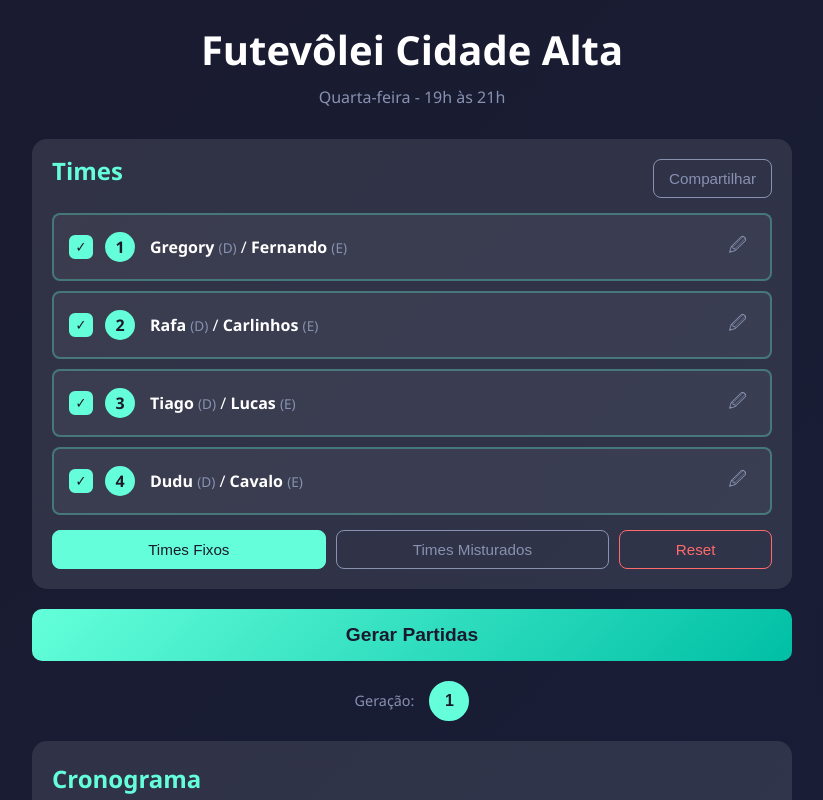
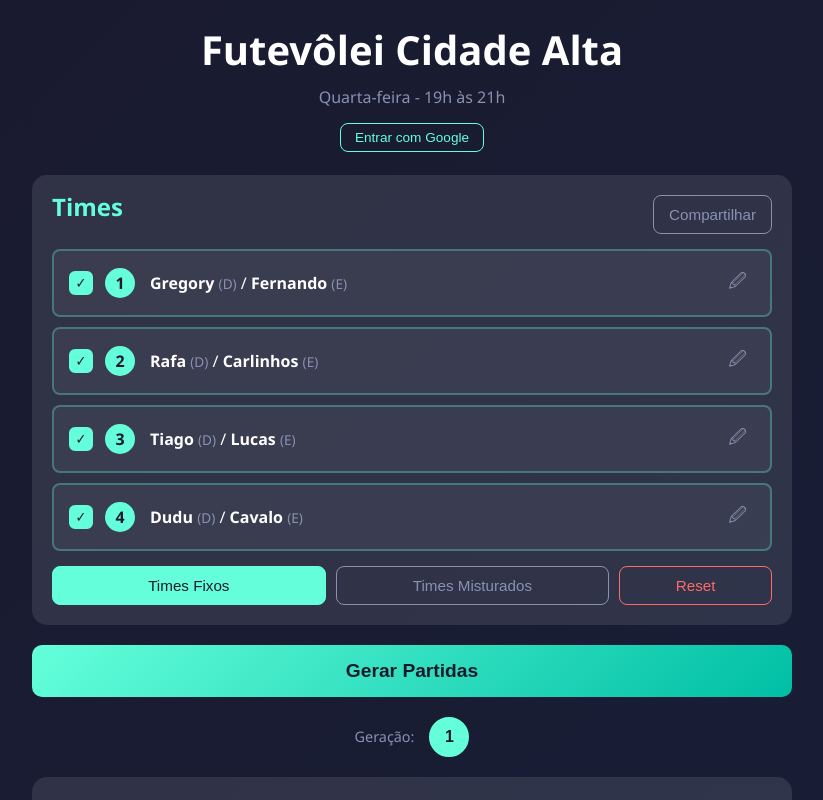
Before and after one commit to RafilxTenfen/ftv, a React (Vite) app: page / in a window 1280 px wide. Shown: the top 800 px of the page, without its empty margins (228-1051 px from the left). Built offline with nearby package versions, Linux system fonts and the light colour scheme; no server answers.

Commit message:
chore: add firestore

```diff
--- a/package.json
+++ b/package.json
@@ -10,6 +10,7 @@
     "preview": "vite preview"
   },
   "dependencies": {
+    "firebase": "^12.8.0",
     "react": "^19.2.0",
     "react-dom": "^19.2.0"
   },
--- a/src/App.css
+++ b/src/App.css
@@ -26,7 +26,52 @@ h1 {
 .subtitle {
   text-align: center;
   color: #8892b0;
-  margin-bottom: 30px;
+  margin-bottom: 10px;
+}
+
+.auth-bar {
+  display: flex;
+  align-items: center;
+  justify-content: center;
+  gap: 10px;
+  margin-bottom: 20px;
+  min-height: 36px;
+}
+
+.auth-avatar {
+  width: 32px;
+  height: 32px;
+  border-radius: 50%;
+}
+
+.auth-name {
+  color: #ccd6f6;
+  font-size: 0.9em;
+}
+
+.btn-auth {
+  padding: 6px 14px;
+  background: transparent;
+  color: #8892b0;
+  border: 1px solid #8892b0;
+  border-radius: 8px;
+  cursor: pointer;
+  font-size: 0.85em;
+  transition: all 0.2s;
+}
+
+.btn-auth:hover {
+  color: #64ffda;
+  border-color: #64ffda;
+}
+
+.btn-login {
+  color: #64ffda;
+  border-color: #64ffda;
+}
+
+.btn-login:hover {
+  background: rgba(100, 255, 218, 0.15);
 }
 
 .section-header {
--- a/src/App.jsx
+++ b/src/App.jsx
@@ -8,25 +8,10 @@ import {
   gerarPartidas,
   calcularHorario
 } from './utils'
+import { useAuth } from './useAuth'
+import { useJogadores } from './useJogadores'
 
 const MAX_HISTORICO = 5
-const STORAGE_KEY = 'ftv-jogadores'
-
-function carregarJogadores() {
-  const salvo = localStorage.getItem(STORAGE_KEY)
-  if (salvo) {
-    try {
-      return JSON.parse(salvo)
-    } catch {
-      return null
-    }
-  }
-  return null
-}
-
-function salvarJogadores(jogadores) {
-  localStorage.setItem(STORAGE_KEY, JSON.stringify(jogadores))
-}
 
 function criarTimesDeJogadores(jogadores) {
   return {
@@ -37,12 +22,12 @@ function criarTimesDeJogadores(jogadores) {
   }
 }
 
-function codificarParaURL(dados) {
+export function codificarParaURL(dados) {
   const json = JSON.stringify(dados)
   return btoa(encodeURIComponent(json))
 }
 
-function decodificarDaURL(codigo) {
+export function decodificarDaURL(codigo) {
   try {
     const json = decodeURIComponent(atob(codigo))
     return JSON.parse(json)
@@ -61,15 +46,13 @@ function carregarDaURL() {
 }
 
 function App() {
+  const { user, loading: authLoading, login, logout } = useAuth()
   const dadosURL = carregarDaURL()
-  const jogadoresIniciais = dadosURL?.j || carregarJogadores() || {
-    direitos: [...DIREITOS],
-    esquerdos: [...ESQUERDOS]
-  }
+  const { jogadores, salvarJogadores } = useJogadores(user, authLoading, dadosURL)
+  const jogadoresIniciais = dadosURL?.j || jogadores
   const historicoInicial = dadosURL?.h || []
   const indiceInicial = dadosURL?.i ?? 0
   const resultadoInicial = historicoInicial[indiceInicial]
-  const [jogadores, setJogadores] = useState(jogadoresIniciais)
   const [times, setTimes] = useState(resultadoInicial?.times || criarTimesDeJogadores(jogadoresIniciais))
   const [misturado, setMisturado] = useState(resultadoInicial?.misturado ?? false)
   const [historico, setHistorico] = useState(historicoInicial)
@@ -157,7 +140,6 @@ function App() {
       direitos: [...DIREITOS],
       esquerdos: [...ESQUERDOS]
     }
-    setJogadores(jogadoresOriginais)
     salvarJogadores(jogadoresOriginais)
     setTimes(TIMES_FIXOS)
     setMisturado(false)
@@ -209,7 +191,6 @@ function App() {
     novosJogadores.direitos[indice] = editTemp.direito.trim() || jogadores.direitos[indice]
     novosJogadores.esquerdos[indice] = editTemp.esquerdo.trim() || jogadores.esquerdos[indice]
 
-    setJogadores(novosJogadores)
     salvarJogadores(novosJogadores)
 
     const novosTimes = { ...times }
@@ -243,6 +224,18 @@ function App() {
     <div className="container">
       <h1>Futevôlei Cidade Alta</h1>
       <p className="subtitle">Quarta-feira - 19h às 21h</p>
+
+      <div className="auth-bar">
+        {user ? (
+          <>
+            {user.photoURL && <img className="auth-avatar" src={user.photoURL} alt="" referrerPolicy="no-referrer" />}
+            <span className="auth-name">{user.displayName}</span>
+            <button className="btn-auth" onClick={logout}>Sair</button>
+          </>
+        ) : (
+          !authLoading && <button className="btn-auth btn-login" onClick={login}>Entrar com Google</button>
+        )}
+      </div>
 
       <div className="section">
         <div className="section-header">
--- /dev/null
+++ b/src/firebase.js
@@ -0,0 +1,17 @@
+import { initializeApp } from 'firebase/app'
+import { getAuth, GoogleAuthProvider } from 'firebase/auth'
+import { getFirestore } from 'firebase/firestore'
+
+const firebaseConfig = {
+  apiKey: "AIzaSyBX1BgAMaIumkJJUoSywGqY_sOjMjb-wF0",
+  authDomain: "futevolei-cidade-alta.firebaseapp.com",
+  projectId: "futevolei-cidade-alta",
+  storageBucket: "futevolei-cidade-alta.firebasestorage.app",
+  messagingSenderId: "608810413498",
+  appId: "1:608810413498:web:d84c7f0f2eb22456b46a17"
+}
+
+const app = initializeApp(firebaseConfig)
+export const auth = getAuth(app)
+export const googleProvider = new GoogleAuthProvider()
+export const db = getFirestore(app)
--- /dev/null
+++ b/src/useAuth.js
@@ -0,0 +1,21 @@
+import { useState, useEffect } from 'react'
+import { onAuthStateChanged, signInWithPopup, signOut } from 'firebase/auth'
+import { auth, googleProvider } from './firebase'
+
+export function useAuth() {
+  const [user, setUser] = useState(null)
+  const [loading, setLoading] = useState(true)
+
+  useEffect(() => {
+    const unsubscribe = onAuthStateChanged(auth, (firebaseUser) => {
+      setUser(firebaseUser)
+      setLoading(false)
+    })
+    return unsubscribe
+  }, [])
+
+  const login = () => signInWithPopup(auth, googleProvider)
+  const logout = () => signOut(auth)
+
+  return { user, loading, login, logout }
+}
--- /dev/null
+++ b/src/useJogadores.js
@@ -0,0 +1,84 @@
+import { useState, useEffect, useRef } from 'react'
+import { doc, getDoc, setDoc } from 'firebase/firestore'
+import { db } from './firebase'
+import { DIREITOS, ESQUERDOS } from './utils'
+
+const STORAGE_KEY = 'ftv-jogadores'
+
+function carregarDoLocalStorage() {
+  const salvo = localStorage.getItem(STORAGE_KEY)
+  if (salvo) {
+    try {
+      return JSON.parse(salvo)
+    } catch {
+      return null
+    }
+  }
+  return null
+}
+
+function salvarNoLocalStorage(jogadores) {
+  localStorage.setItem(STORAGE_KEY, JSON.stringify(jogadores))
+}
+
+async function carregarDoFirestore(userId) {
+  try {
+    const snap = await getDoc(doc(db, 'jogadores', userId))
+    if (snap.exists()) return snap.data()
+  } catch (err) {
+    console.error('Firestore load error:', err)
+  }
+  return null
+}
+
+async function salvarNoFirestore(userId, jogadores) {
+  try {
+    await setDoc(doc(db, 'jogadores', userId), jogadores)
+  } catch (err) {
+    console.error('Firestore save error:', err)
+  }
+}
+
+export function useJogadores(user, authLoading, dadosURL) {
+  const jogadoresDefault = { direitos: [...DIREITOS], esquerdos: [...ESQUERDOS] }
+  const localData = carregarDoLocalStorage()
+  const initial = dadosURL?.j || localData || jogadoresDefault
+
+  const [jogadores, setJogadores] = useState(initial)
+  const firestoreLoaded = useRef(false)
+
+  useEffect(() => {
+    if (authLoading || !user || firestoreLoaded.current) return
+    if (dadosURL?.j) {
+      firestoreLoaded.current = true
+      return
+    }
+
+    let cancelled = false
+    ;(async () => {
+      const fsData = await carregarDoFirestore(user.uid)
+      if (cancelled) return
+      firestoreLoaded.current = true
+
+      if (fsData) {
+        setJogadores(fsData)
+        salvarNoLocalStorage(fsData)
+      } else {
+        const current = carregarDoLocalStorage() || jogadoresDefault
+        await salvarNoFirestore(user.uid, current)
+      }
+    })()
+
+    return () => { cancelled = true }
+  }, [authLoading, user])
+
+  const salvarJogadores = (novos) => {
+    setJogadores(novos)
+    salvarNoLocalStorage(novos)
+    if (user) {
+      salvarNoFirestore(user.uid, novos)
+    }
+  }
+
+  return { jogadores, salvarJogadores }
+}
```
Also changed, not shown: 2 other files (tests, documents, lock files or other folders).
